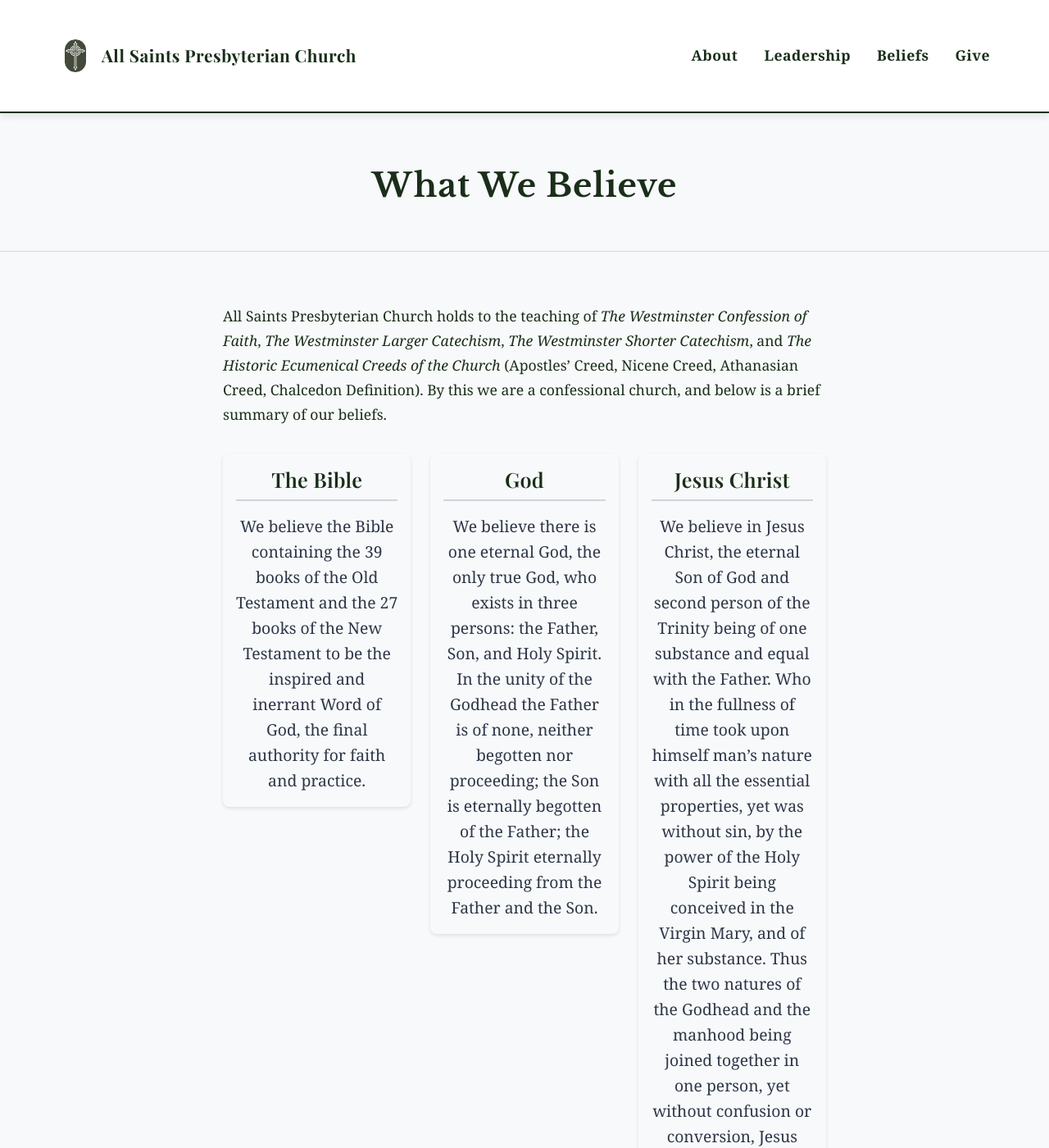
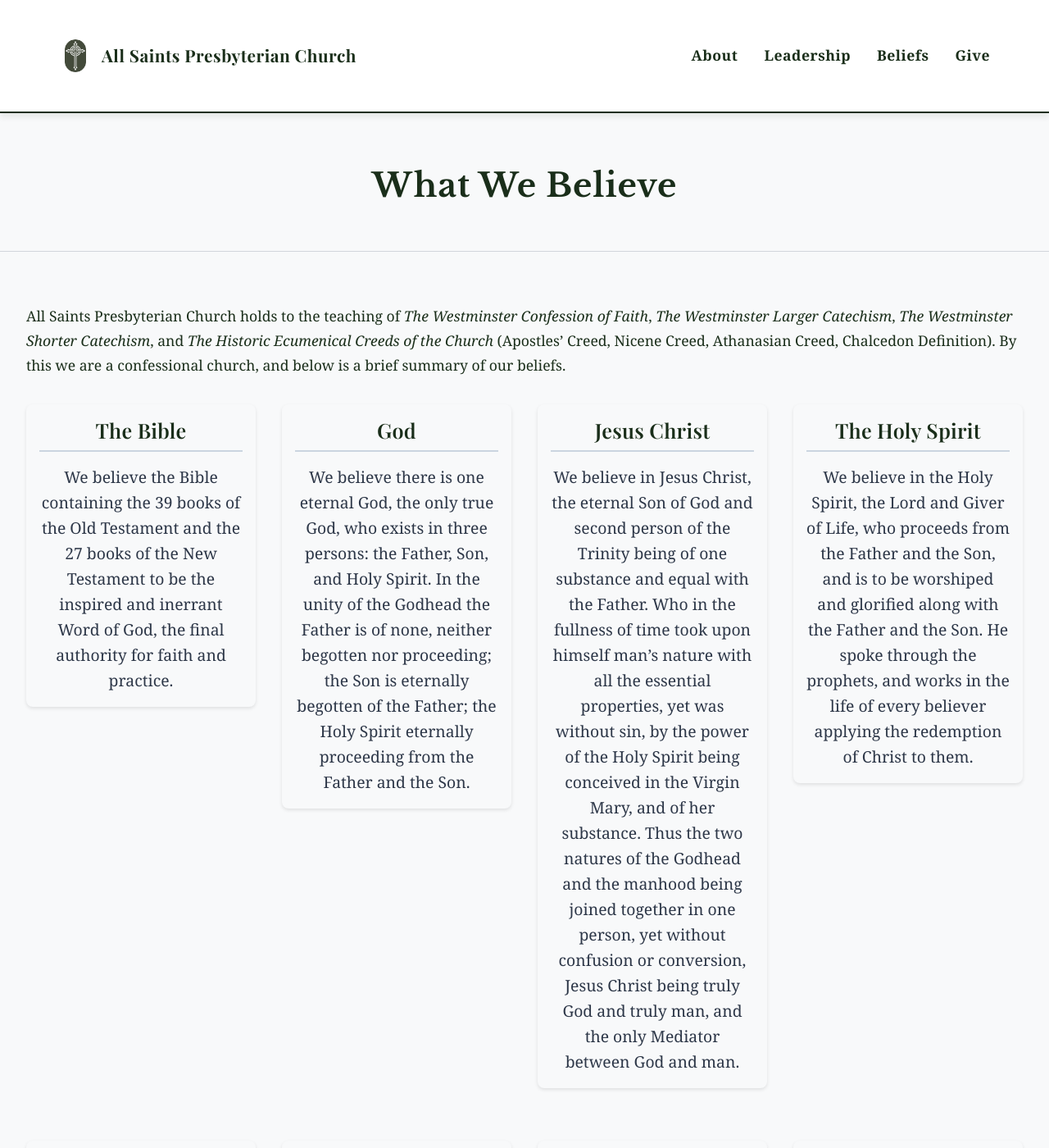
Before and after one commit to aspchurch/website, a Jekyll site: the page built from _pages/beliefs.md, in a window 1280 px wide and 1400 px high. Shown: the whole window at 82% size. Built offline with Jekyll 4.4.1, drawn with Linux system fonts in a browser that asks for light colours.

Commit message:
Switched Beliefs page to 4 columns

```diff
--- a/_sass/_beliefs.scss
+++ b/_sass/_beliefs.scss
@@ -1,15 +1,22 @@
 /* Beliefs Page Styling */
+.page-content:has(.beliefs-grid) {
+    max-width: 1400px;
+}
+
 .beliefs-intro {
     margin-bottom: 2rem;
     text-align: center;
     font-size: 1.1em;
     line-height: 1.6;
+    max-width: 1400px;
+    margin-left: auto;
+    margin-right: auto;
 }
 
 .beliefs-grid {
     display: grid;
-    grid-template-columns: repeat(3, 1fr);
-    gap: 1.5rem;
+    grid-template-columns: repeat(4, 1fr);
+    gap: 2rem;
     margin-top: 2rem;
     align-items: start;
 }
```
